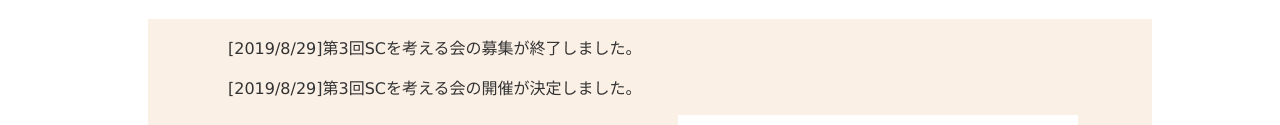
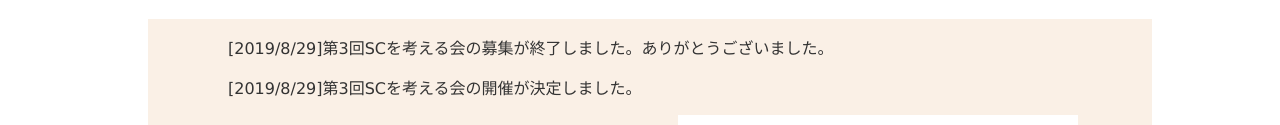
Before and after one commit to sccommunication/homepage.github.io, a plain HTML site: page SCconsidering2.html in a window 1280 px wide. Shown: the part 530-655 px from the top of the page. Drawn offline with Linux system fonts and the light colour scheme.

Commit message:
文章を一部改変

```diff
--- a/SCconsidering2.html
+++ b/SCconsidering2.html
@@ -30,7 +30,7 @@
         <span style="border-bottom: solid 5px #3BAF75;">新着情報</span>
       </h1>
       <div class="newinformation-scrole">
-        <p>[2019/8/29]第3回SCを考える会の募集が終了しました。</p>
+        <p>[2019/8/29]第3回SCを考える会の募集が終了しました。ありがとうございました。</p>
         <p>[2019/8/29]第3回SCを考える会の開催が決定しました。</p>
         <ul>
           <li>
```
